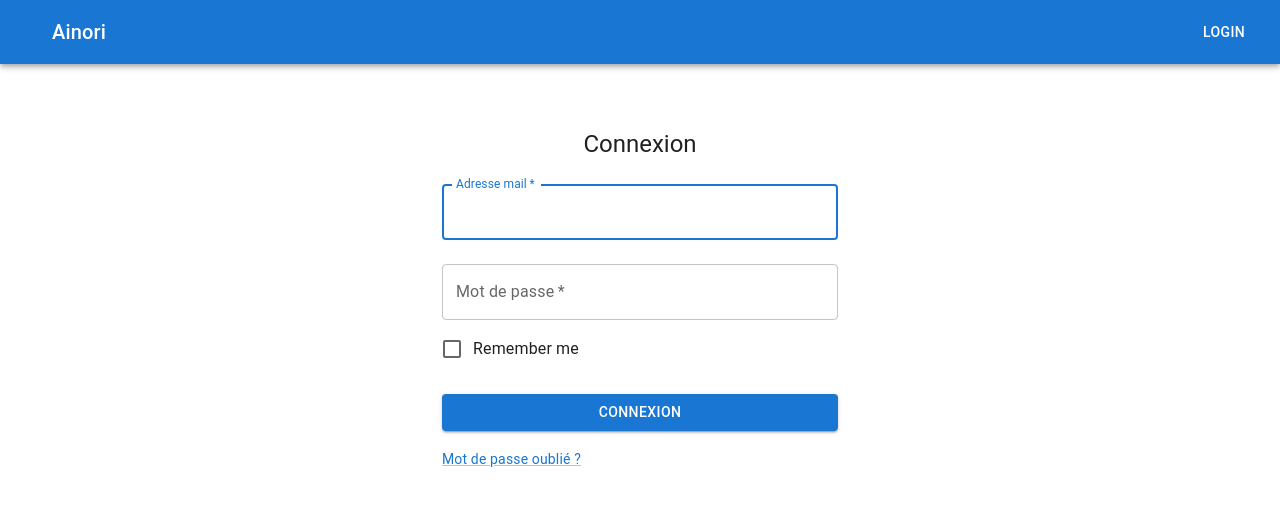
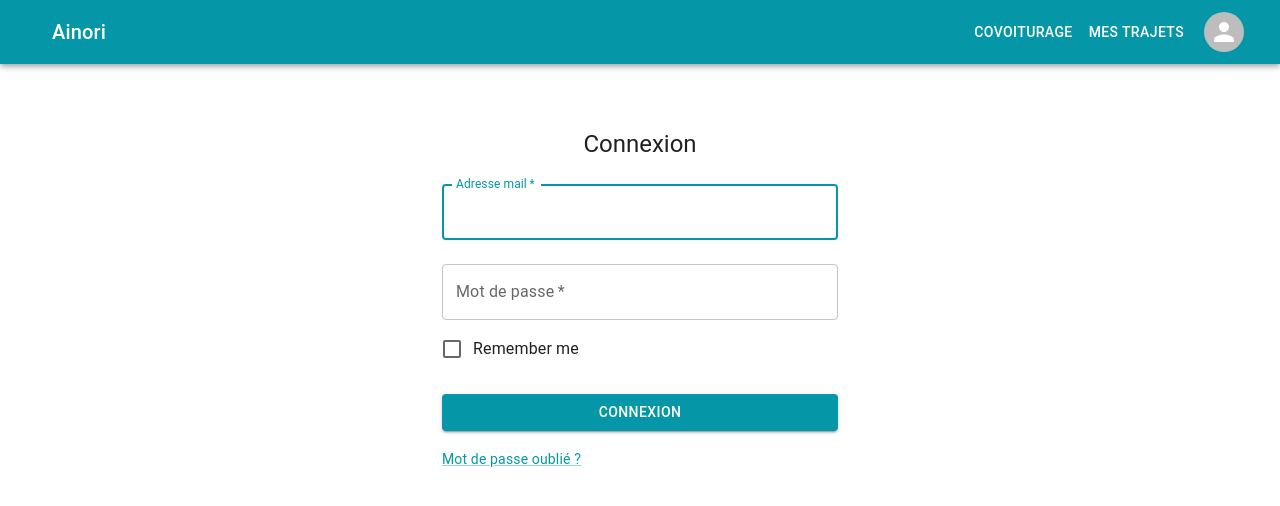
Before and after one commit to Bastien-Gaillard/Ainori_website, a React app: page / in a window 1280 px wide. Shown: the top 506 px of the page. Built offline with nearby package versions, Linux system fonts and the light colour scheme.

Commit message:
New palettte + header

```diff
--- a/src/composants/App.js
+++ b/src/composants/App.js
@@ -4,7 +4,8 @@ import { BrowserRouter, Routes, Route } from "react-router-dom";
 import Header from './Header';
 import Index from "./Index";
 import SignIn from './SingIn';
-
+import Forgot from './Forgot';
+import Email from './Email'
 export default function App() {
 
 
@@ -14,6 +15,8 @@ export default function App() {
         <Route path="/" element={<Index />}>
           <Route index element={<SignIn />} />
           <Route path="signin" element={<SignIn />} />
+          <Route path="forgot" element={<Forgot />} />
+          <Route path="email" element={<Email />} />
 
 
         </Route>
--- a/src/composants/Forgot.js
+++ b/src/composants/Forgot.js
@@ -5,15 +5,14 @@ import TextField from '@mui/material/TextField';
 import Box from '@mui/material/Box';
 import Typography from '@mui/material/Typography';
 import Container from '@mui/material/Container';
-import { createTheme, ThemeProvider } from '@mui/material/styles';
+import { ThemeProvider } from '@mui/material/styles';
 import axios from 'axios';
 import Snackbar from '@mui/material/Snackbar';
 import Alert from '@mui/material/Alert';
 import emailjs from '@emailjs/browser';
 import Link from '@mui/material/Link';
-
+import theme from '../cusotmization/palette'
 import { useState } from 'react';
-const theme = createTheme();
 
 export default function Forgot() {
 
@@ -125,7 +124,6 @@ export default function Forgot() {
                     </Box>
                 </Box>
             </Container>
-
         </ThemeProvider>
 
     );
--- a/src/composants/Header.js
+++ b/src/composants/Header.js
@@ -6,10 +6,14 @@ import Typography from '@mui/material/Typography';
 import Button from '@mui/material/Button';
 import IconButton from '@mui/material/IconButton';
 import MenuIcon from '@mui/material/Menu';
-
+import Avatar from '@mui/material/Avatar';
+import Link from '@mui/material/Link';
+import theme from '../cusotmization/palette'
+import { ThemeProvider } from '@mui/material/styles';
 function Header() {
 
 	return (
+		<ThemeProvider theme={theme}>
 			<Box sx={{ flexGrow: 1 }}>
 				<AppBar position="static">
 					<Toolbar>
@@ -25,10 +29,14 @@ function Header() {
 						<Typography variant="h6" component="div" sx={{ flexGrow: 1 }}>
 							Ainori
 						</Typography>
-					<Button color="inherit">Login</Button>
+						<Button color="inherit">Covoiturage</Button>
+						<Button color="inherit">Mes trajets</Button>
+						<Button color="inherit"><Link href='/signin'><Avatar alt="" src="" /></Link></Button>
 					</Toolbar>
 				</AppBar>
 			</Box>
+		</ThemeProvider>
+
 	);
 }
 
--- a/src/composants/SingIn.js
+++ b/src/composants/SingIn.js
@@ -10,9 +10,8 @@ import Grid from '@mui/material/Grid';
 import Box from '@mui/material/Box';
 import Typography from '@mui/material/Typography';
 import Container from '@mui/material/Container';
-import { createTheme, ThemeProvider } from '@mui/material/styles';
-
-const theme = createTheme();
+import theme from '../cusotmization/palette';
+import { ThemeProvider } from '@mui/material/styles';
 
 export default function SignIn() {
 
--- /dev/null
+++ b/src/cusotmization/palette.js
@@ -0,0 +1,37 @@
+import { createTheme, Theme } from '@mui/material/styles';
+
+const theme = createTheme({
+    palette: {
+      primary: {
+        // light: will be calculated from palette.primary.main,
+        main: '#0597A7',
+        // dark: will be calculated from palette.primary.main,
+        // contrastText: will be calculated to contrast with palette.primary.main
+      },
+      secondary: {
+        light: '#FFC107',
+        main: '#0044ff',
+        // dark: will be calculated from palette.secondary.main,
+        contrastText: '#0597A7',
+      },
+       // Provide every color token (light, main, dark, and contrastText) when using
+       // custom colors for props in Material UI's components.
+       // Then you will be able to use it like this: `<Button color="custom">`
+       // (For TypeScript, you need to add module augmentation for the `custom` value)
+      custom: {
+        light: '#ffa726',
+        main: '#f57c00',
+        dark: '#ef6c00',
+        contrastText: 'rgba(0, 0, 0, 0.87)',
+      },
+      // Used by `getContrastText()` to maximize the contrast between
+      // the background and the text.
+      contrastThreshold: 3,
+      // Used by the functions below to shift a color's luminance by approximately
+      // two indexes within its tonal palette.
+      // E.g., shift from Red 500 to Red 300 or Red 700.
+      tonalOffset: 0.2,
+    },
+  });
+
+  export default theme;
```
Lines whose indentation alone changed are shown as unchanged.
